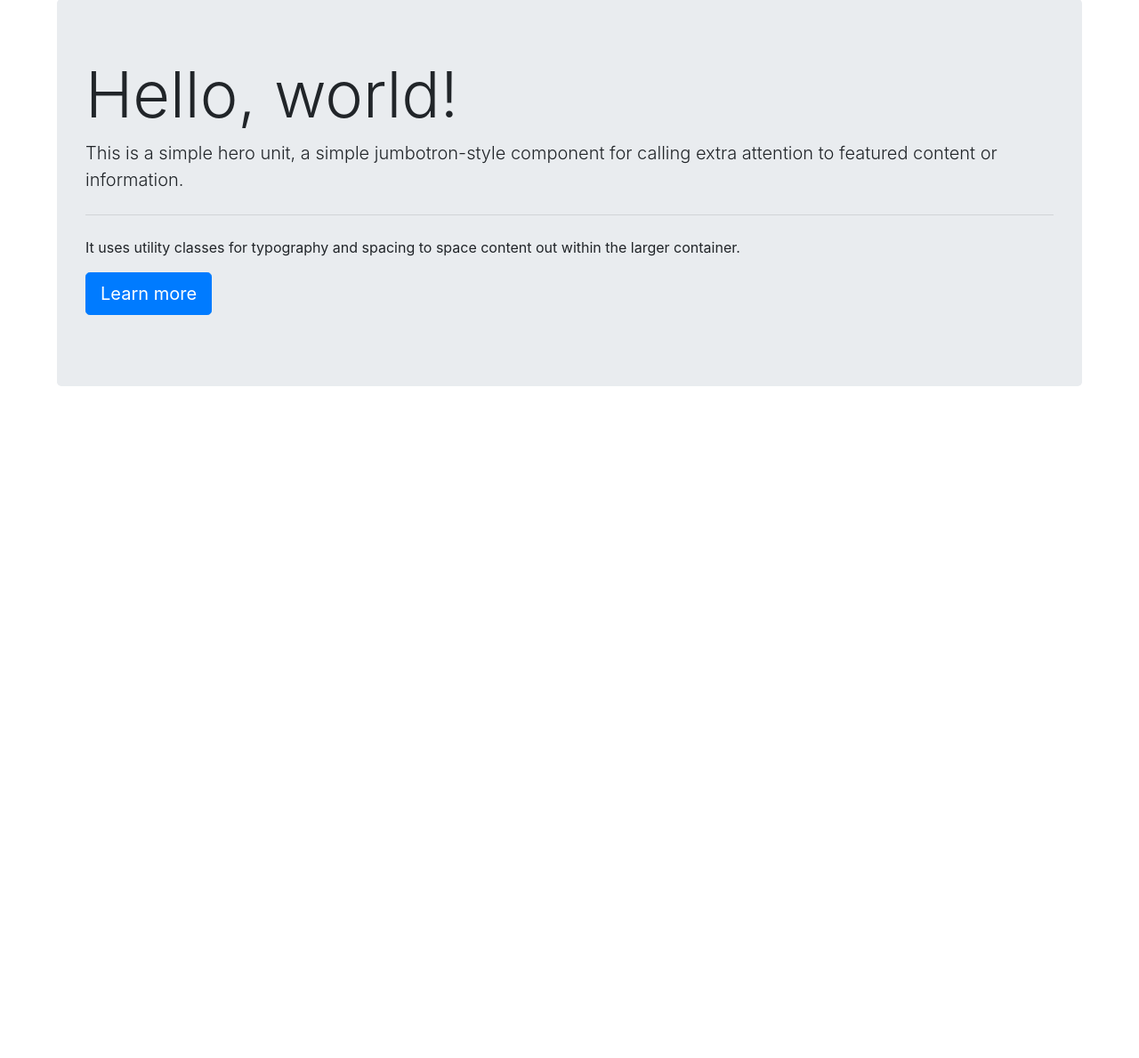
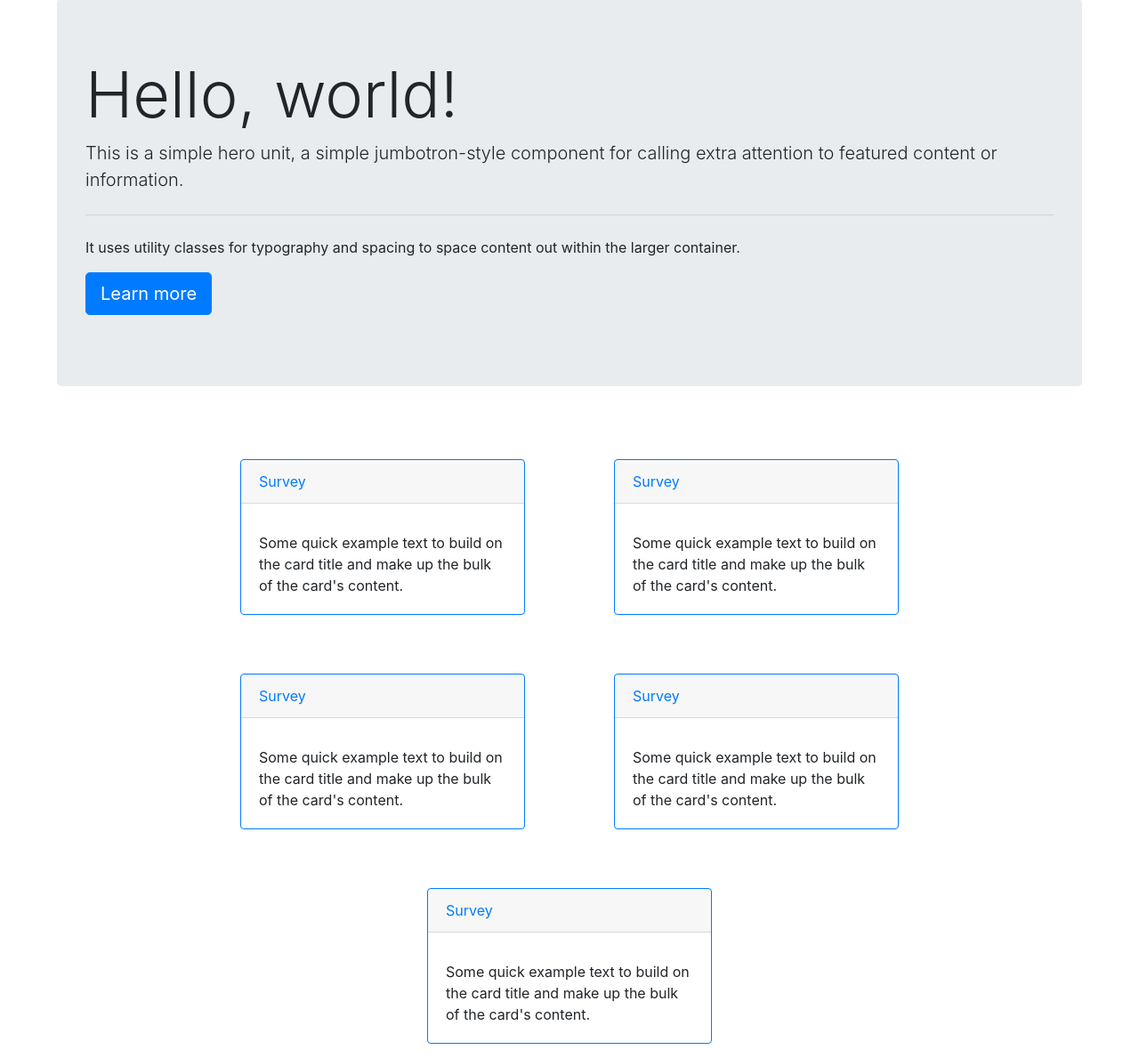
Before and after one commit to Bakabruh/rendu-poo, a PHP site: page /?page=home in a window 1280 px wide. Shown: the part 57-1246 px from the top of the page at 89% size. Before the commit the page ends 491 px from the top, so only its background shows below. Run offline with PHP 8.4, Linux system fonts and the light colour scheme; the visitor is signed in with stand-in values (Sample User, id 1); data that the repository does not hold is empty; some libraries are stand-ins or nearby versions.

Commit message:
bullshit

```diff
--- a/App/View/homeIndex.php
+++ b/App/View/homeIndex.php
@@ -42,17 +42,42 @@ require ROOT."/commons.php";
 
 <div class="container">
 
-<?php foreach($gs as $survey):  ?>
-
 <div class="card border-primary mb-3" style="max-width: 20rem; margin: 50px">
-  <div class="card-header"><a href="?task=write"><?php echo $survey['poll-title']; ?></a></div>
+  <div class="card-header"><a href="?page=write">Survey</a></div>
   <div class="card-body">
     <h4 class="card-title"></h4>
     <p class="card-text">Some quick example text to build on the card title and make up the bulk of the card's content.</p>
   </div>
 </div>
 
-<?php endforeach; ?>
+<div class="card border-primary mb-3" style="max-width: 20rem; margin: 50px">
+  <div class="card-header"><a href="?page=write">Survey</a></div>
+  <div class="card-body">
+    <h4 class="card-title"></h4>
+    <p class="card-text">Some quick example text to build on the card title and make up the bulk of the card's content.</p>
+  </div>
+</div>
+<div class="card border-primary mb-3" style="max-width: 20rem; margin: 50px">
+  <div class="card-header"><a href="?page=write">Survey</a></div>
+  <div class="card-body">
+    <h4 class="card-title"></h4>
+    <p class="card-text">Some quick example text to build on the card title and make up the bulk of the card's content.</p>
+  </div>
+</div>
+<div class="card border-primary mb-3" style="max-width: 20rem; margin: 50px">
+  <div class="card-header"><a href="?page=write">Survey</a></div>
+  <div class="card-body">
+    <h4 class="card-title"></h4>
+    <p class="card-text">Some quick example text to build on the card title and make up the bulk of the card's content.</p>
+  </div>
+</div>
+<div class="card border-primary mb-3" style="max-width: 20rem; margin: 50px">
+  <div class="card-header"><a href="?page=write">Survey</a></div>
+  <div class="card-body">
+    <h4 class="card-title"></h4>
+    <p class="card-text">Some quick example text to build on the card title and make up the bulk of the card's content.</p>
+  </div>
+</div>
 
 </div>
 
--- a/App/View/surveyCreationView.php
+++ b/App/View/surveyCreationView.php
@@ -42,7 +42,7 @@ require ROOT."/commons.php";
         <label for="pollTitle">Survey's question</label>
         <input type="text" name="pollTitle" id="pollTitle" placeholder="Question...">
         <label for="time">How much time do you want to set ?</label>
-        <input type="date" name="time" id="time">
+        <input type="time" name="time" id="time">
         <label for="select">Possible answers :</label>
         <input type="text" value="" name="response1" required>
         <input type="text" value="" name="response2" required>
--- a/router.php
+++ b/router.php
@@ -7,12 +7,15 @@ use App\Controller\surveyController;
 if(array_key_exists("page", $_GET)){
     switch ($_GET["page"]) {
         case 'write':
-            if(isset($_SESSION['Connected']) && $_SESSION['Connected'] == true) {
-                $controller = new surveyController();
-                $controller->postMessages();
-                $controller = new surveyController();
-                $controller->getMessages();
-            }
+                if(isset($_POST['content'])){
+
+                    $controller = new surveyController();
+                    $controller->postMessages();
+                } else {
+                    $controller = new surveyController();
+                    $controller->getMessages();
+                }
+
             break;
 
         // route vers la page de création de sondages
@@ -72,21 +75,3 @@ if(array_key_exists("page", $_GET)){
     $controller = new UserController();
     $controller->createUser();
 }
-
-if(array_key_exists("task", $_GET)) {
-    switch($_GET['task']) {
-        case 'write':
-        if(isset($_SESSION['Connected']) && $_SESSION['Connected'] == true) {
-            $controller = new surveyController();
-            $controller->postMessages();
-        }
-        break;
-
-        case '':
-        if(isset($_SESSION['Connected']) && $_SESSION['Connected'] == true) {
-            $controller = new surveyController();
-            $controller->getMessages();
-        }
-        break;
-    }
-}
```
Also changed, not shown: App/Controller/SurveyController.php (+12 -9 lines), App/View/oneSurveyView.php (+20 -17 lines).
